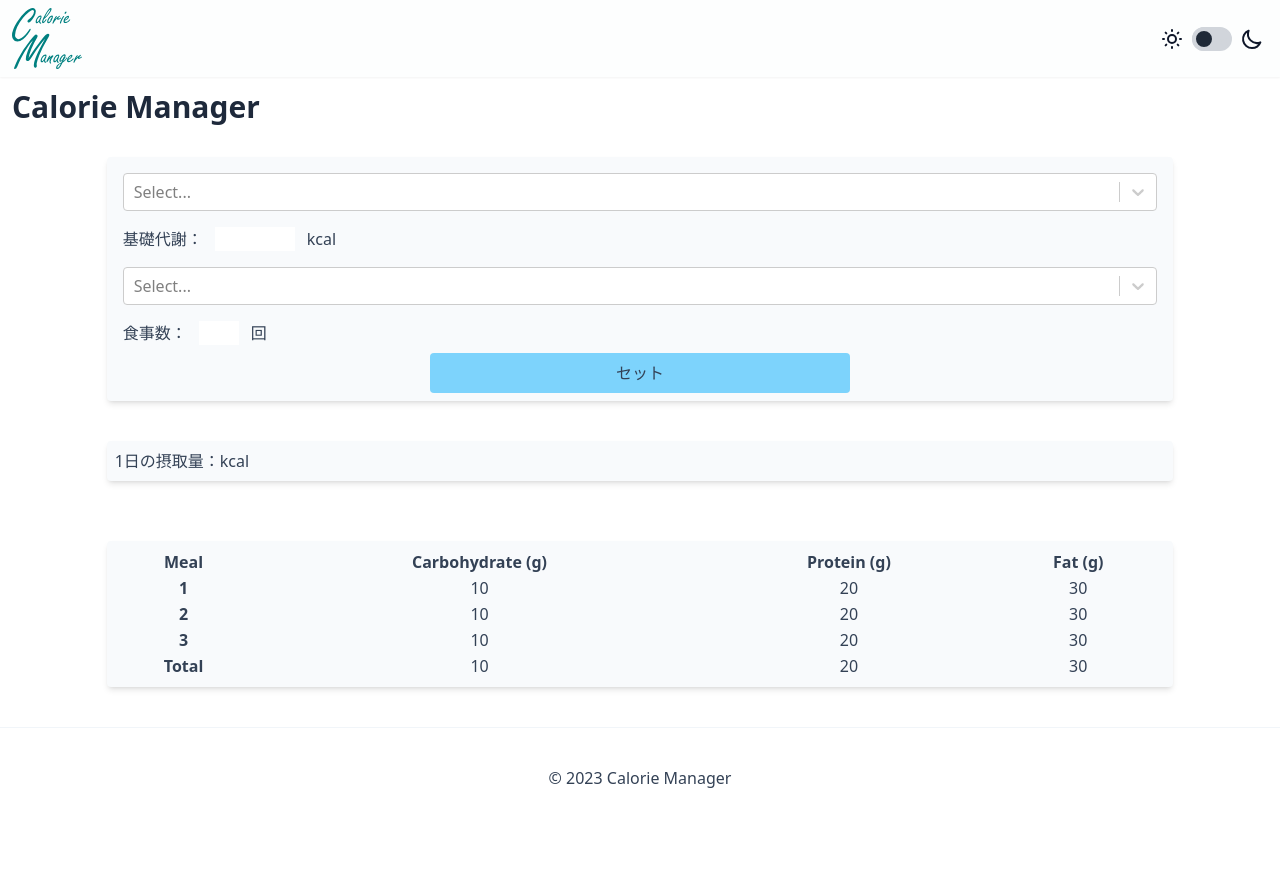
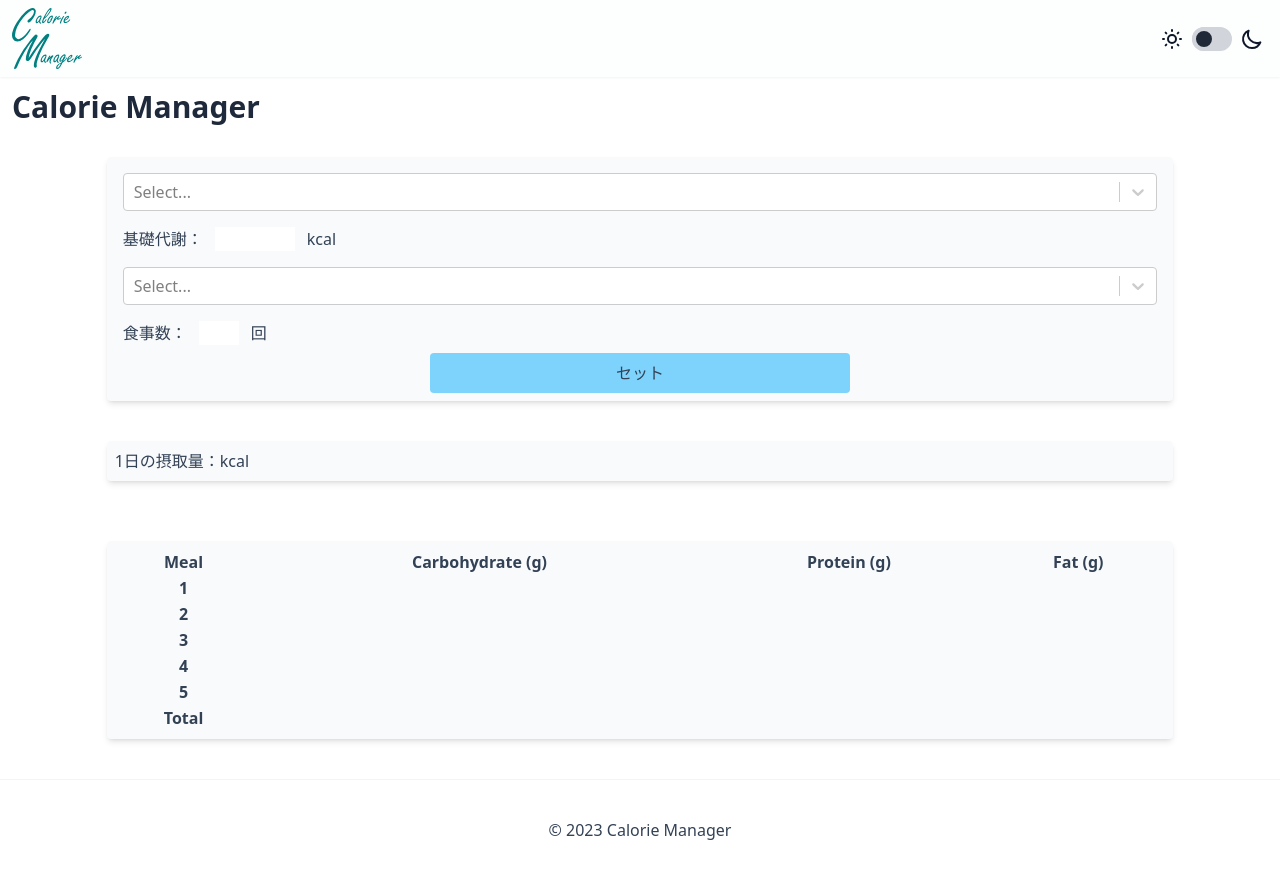
Before and after one commit to ryo-furukawa-1122/Calorie-Manager, a React (Create React App) app: page / in a window 1280 px wide. Before the commit the page ends 827 px from the top, so only its background shows below. Built offline with nearby package versions, Linux system fonts and the light colour scheme.

Commit message:
Table config was changed

```diff
--- a/src/components/Settings.js
+++ b/src/components/Settings.js
@@ -1,6 +1,5 @@
 import React from 'react'
 import Select from 'react-select'
-import CalorieCalc from './CalorieCalc'
 
 const Settings = () => {
     const purpose = [
@@ -15,12 +14,12 @@ const Settings = () => {
         { value: '1.5', label: 'Active'}
     ]
 
-    let mealset = ['1', '2', '3'];
+    // let mealset = ['1', '2', '3'];
 
-    onclick = (() => {
-        let base = document.getElementById('base').value;
-        let mealset = document.getElementById('set').value;
-    })
+    // onclick = (() => {
+    //     let base = document.getElementById('base').value;
+    //     // let mealset = document.getElementById('set').value;
+    // })
 
     return (
         <div className='flex flex-col relative'>
@@ -38,7 +37,7 @@ const Settings = () => {
                     <input className='dark:text-slate-700 w-10 mx-3' id='mealset' type={'text'}/>
                     回
                 </label>
-                <button id='set' className='rounded bg-sky-300 dark:bg-sky-600 px-4 py-2 w-2/5 mx-auto'>セット</button>
+                <button id='set' className='rounded bg-sky-300 dark:bg-sky-600 px-4 py-2 w-2/5 mx-auto' onClick={"reMake()"}>セット</button>
             </div>
             <div className='p-2 bg-slate-50 dark:bg-slate-700 w-5/6 mx-auto my-5 rounded shadow-md'>
                 1日の摂取量：<span id='intake'></span>kcal
--- a/src/components/Table.js
+++ b/src/components/Table.js
@@ -1,17 +1,21 @@
 import React, { useState } from 'react'
-import mealset from './Settings';
 
 const Table = () => {
-    let mealset = ['1', '2', '3']
-    mealset[3] = ('Total');
-    // const arr = Array.apply(null, new Array(mealset)).map(function(v,i){ return 1+i;});
+    const mealset = 5
+    // onclick = (() => {
+    //     let mealset = document.getElementById('mealset').value;
+    // })
+    const meal = Array.apply(null, new Array(mealset)).map(function(v,i){ return 1+i;});
+    meal[mealset] = ('Total');
 
     const [cols, setCols] = useState(['Meal', 'Carbohydrate (g)', 'Protein (g)', 'Fat (g)'])
-    const [rows, setRows] = useState(mealset)
+    const [rows, setRows] = useState(meal)
 
-    // onclick = (() => {
-    //     setRows()
-    // })
+    function reMake() {
+        let mealset = document.getElementById('set').value;
+        setRows(meal);
+        meal[mealset] = ('Total');
+    }
 
     return (
         <div className='p-2 z-1 relative bg-slate-50 dark:bg-slate-700 w-5/6 mx-auto my-10 rounded shadow-md text-slate-700 dark:text-slate-200 text-center'>
@@ -27,9 +31,9 @@ const Table = () => {
                     {rows.map((value) => (
                         <tr>
                             <th scope='cols'>{value}</th>
-                            <td>10</td>
-                            <td>20</td>
-                            <td>30</td>
+                            <td></td>
+                            <td></td>
+                            <td></td>
                         </tr>
                     ))}
                 </tbody>
```
